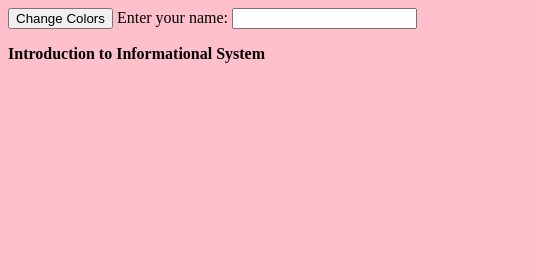
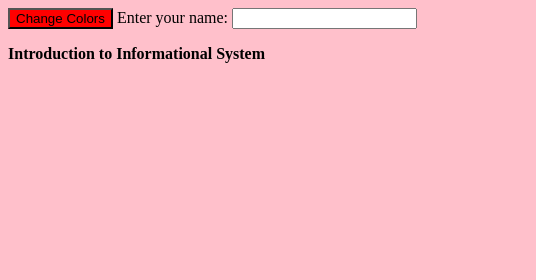
Before and after one commit to itu-itis25-krivoshapkin24/Recitation-Week6, a plain HTML site: page index.html in a window 1280 px wide. Both pictures are taken after a click on the button "Change Colors". Shown: the top 280 px of the page, 0-536 px from the left. Drawn offline with Linux system fonts and the light colour scheme.

Commit message:
Update index.html

```diff
--- a/index.html
+++ b/index.html
@@ -18,7 +18,7 @@
             }
         </script>
 
-        <button onclick="pressedTheButton()" id="colorButtoon" >Change Colors</button>
+        <button onclick="pressedTheButton()" id="colorButton" >Change Colors</button>
 
                 <script>
                     const colors = ['red', 'blue','green', 'gray'];
@@ -28,12 +28,11 @@
 
                     function pressedTheButton(){
                         currentValue++;
-                        currentValue = colorValue % colors.length;
-                        button.style.backgroundColor = colors[colorIndex];
+                        currentValue = currentValue % colors.length;
+                        button.style.backgroundColor = colors[currentValue];
                     }
 
-                    button.addEventListener('click', changeButtonColor);
-                    }
+
                 </script>
 
         Enter your name: <input type="text" id="name" onkeydown = "keydownFunction()" onkeyup = "keyupFunction()">
```
